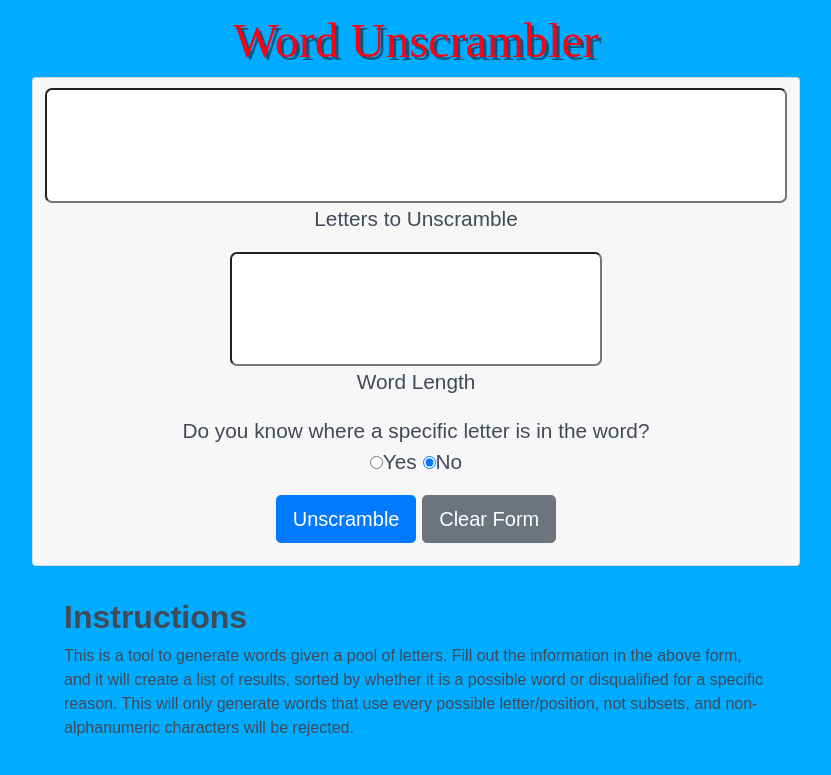
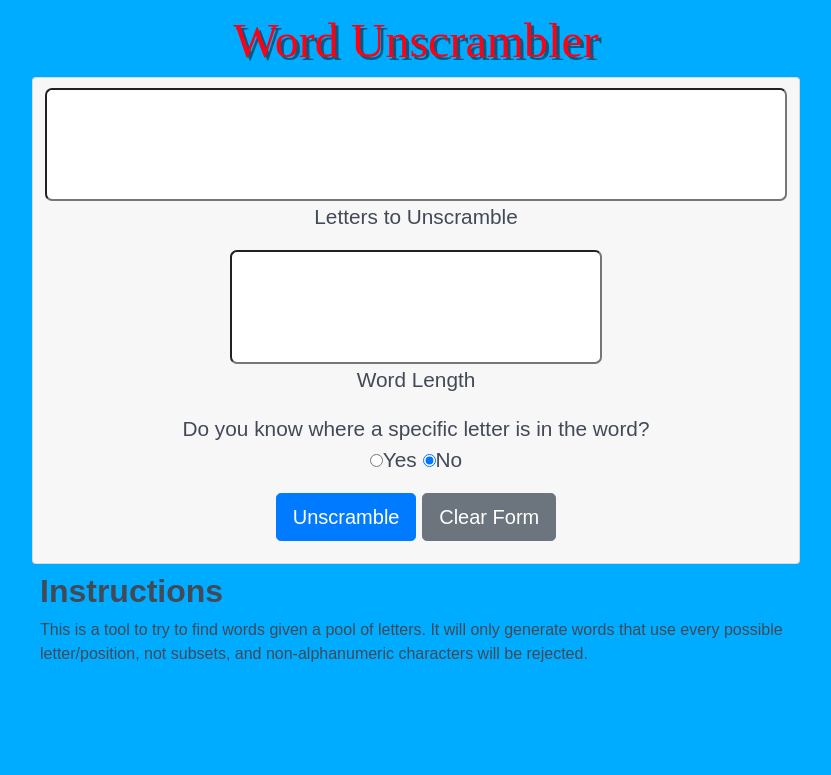
Before and after one commit to Sheyin/word-unscrambler, a Flask app: page / in a window 1280 px wide. Shown: the top 775 px of the page, without its empty margins (224-1055 px from the left). Run offline with Flask 2, Linux system fonts and the light colour scheme; some libraries are stand-ins or nearby versions; some web fonts are replaced.

Commit message:
Adjusted known letter boxes and removed unnecessary code.

```diff
--- a/static/styles.css
+++ b/static/styles.css
@@ -10,30 +10,25 @@ h2 {
   font-weight: bold;
 }
 
-#letters {
+input {
   font-size: 3.5em;
-  width: 100%;
   border-radius: 7px;
   text-align: center;
   margin: 0px;
+  padding: 0;
+}
+
+#letters {
+  width: 100%;
 }
 
 #length {
-  font-size: 3.5em;
   width: 50%;
-  border-radius: 7px;
-  text-align: center;
-  padding: 0;
 }
 
 .knownLetterEntry {
-  width: 50%;
+  width: 3rem;
   font-size: 1em;
-  text-align: center;
-  border-radius: 7px;
-  padding: 0;
-  text-indent: 20px;
-  color: #cbccc6;
 }
 
 header {
@@ -48,7 +43,7 @@ header {
 
 .instructions {
   font-size: 100%;
-  margin: 2em;
+  margin: 0.5rem;
 }
 
 #mainContent {
--- a/static/styles.scss
+++ b/static/styles.scss
@@ -10,30 +10,25 @@ h2 {
   font-weight: bold;
 }
 
-#letters {
+input {
   font-size: 3.5em;
-  width: 100%;
   border-radius: 7px;
   text-align: center;
   margin: 0px;
+  padding: 0;
+}
+
+#letters {
+  width: 100%;
 }
 
 #length {
-  font-size: 3.5em;
   width: 50%;
-  border-radius: 7px;
-  text-align: center;
-  padding: 0;
 }
 
 .knownLetterEntry {
-  width: 50%;
+  width: 3rem;
   font-size: 1em;
-  text-align: center;
-  border-radius: 7px;
-  padding: 0;
-  text-indent: 20px;
-  color: #cbccc6;
 }
 
 header {
@@ -48,7 +43,7 @@ header {
 
 .instructions {
   font-size: 100%;
-  margin: 2em;
+  margin: 0.5rem;
 }
 
 #mainContent {
--- a/templates/index.html
+++ b/templates/index.html
@@ -2,7 +2,6 @@
 
 <div id="form">
   <form action="/search" method="get" id="inputForm">
-    <!-- First box - letter entry -->
     <div class="form-box-single">
       <input
         type="text"
@@ -83,11 +82,8 @@
 
 <div class="instructions">
   <h2>Instructions</h2>
-  This is a tool to generate words given a pool of letters. Fill out the
-  information in the above form, and it will create a list of results, sorted by
-  whether it is a possible word or disqualified for a specific reason. This will
-  only generate words that use every possible letter/position, not subsets, and
+  This is a tool to try to find words given a pool of letters. It will only
+  generate words that use every possible letter/position, not subsets, and
   non-alphanumeric characters will be rejected.
-  <br />
 </div>
 {% endblock %}
```
